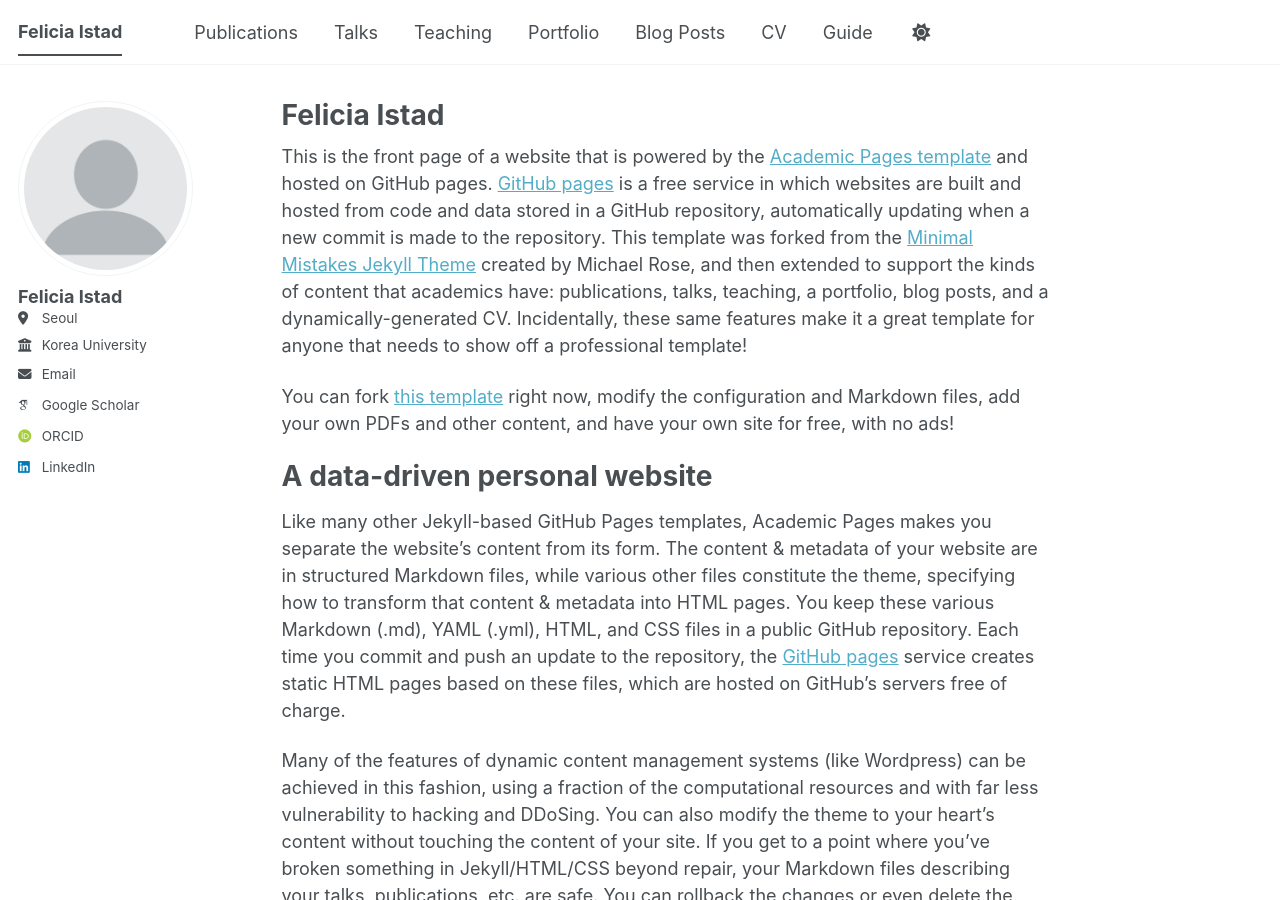
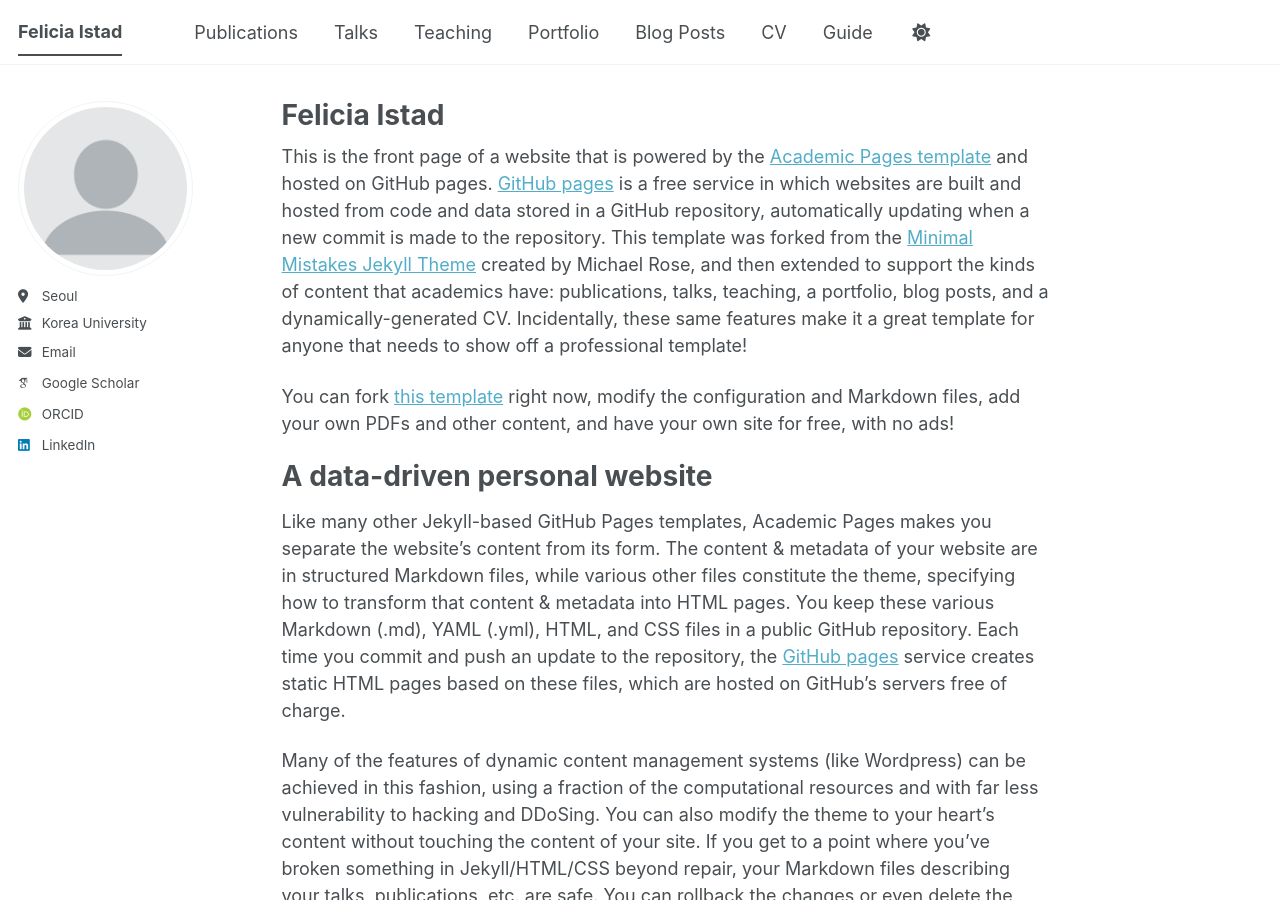
Before and after one commit to feliciaistad/feliciaistad.github.io, a Jekyll site: the page built from _pages/about.md, in a window 1280 px wide and 900 px high. Built offline with Jekyll 4.4.1, drawn with Linux system fonts in a browser that asks for light colours; some web fonts are replaced; a script bundle is joined from its source files by our own code; library files that are not in the unit come from our copies.

Commit message:
Update _config.yml

```diff
--- a/_config.yml
+++ b/_config.yml
@@ -24,7 +24,7 @@ repository               : "feliciaistad/feliciaistad.github.io"
 author:
   # Biographic information
   avatar           : "profile.png"
-  name             : "Felicia Istad"
+  name             : # "Felicia Istad"
   pronouns         : # example: "she/her"
   bio              : # "Short biography for the left-hand sidebar"
   location         : "Seoul"
```
